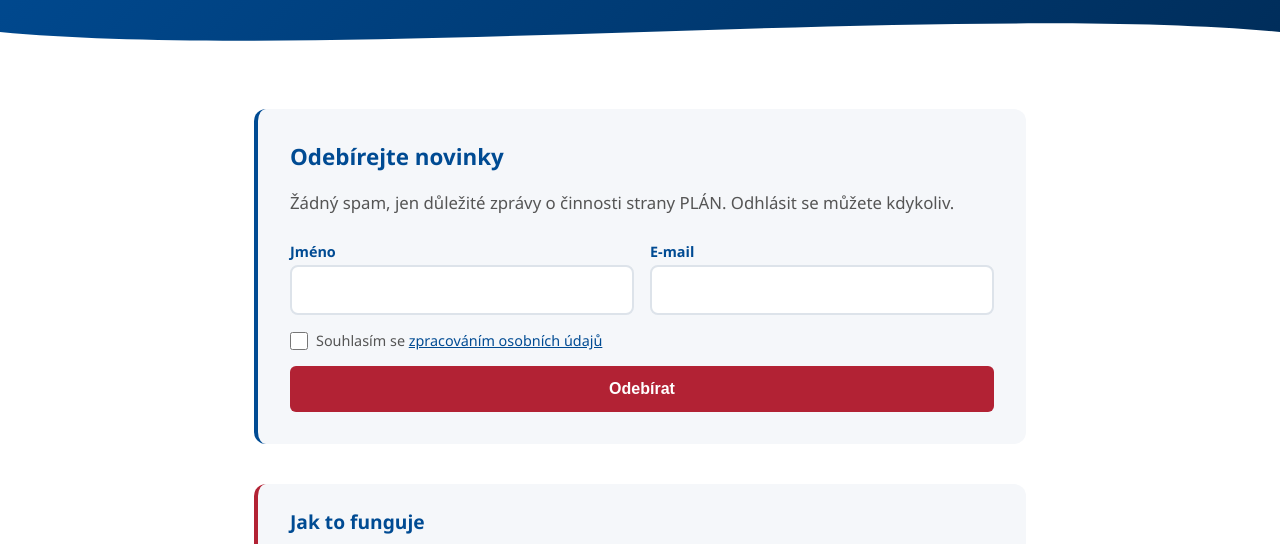
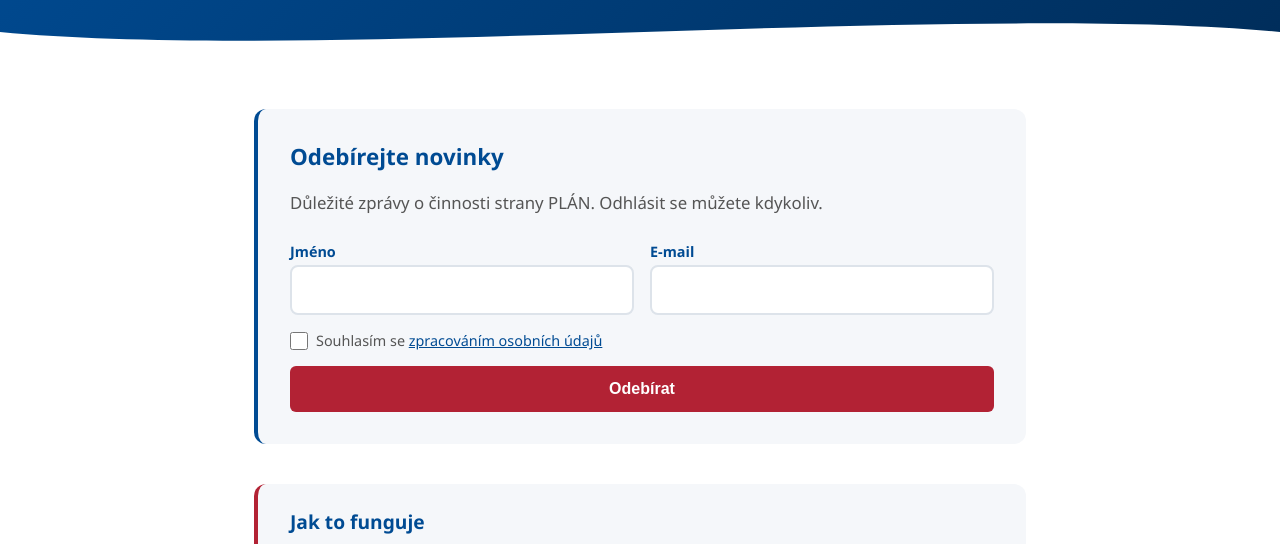
Before and after one commit to vbtronic/strana_plan, a plain HTML site: page newsletter.html in a window 1280 px wide. Shown: the part 197-741 px from the top of the page. Drawn offline with Linux system fonts and the light colour scheme.

Commit message:
Odstraněno žádný spam z newsletteru
Amp-Thread-ID: https://ampcode.com/threads/T-019cd985-96b5-7367-a95d-004310406a26
Co-authored-by: Amp <amp@ampcode.com>

```diff
--- a/newsletter.html
+++ b/newsletter.html
@@ -41,7 +41,7 @@
 <div class="page-content">
     <div class="program-block">
         <h2>Odebírejte novinky</h2>
-        <p style="margin-bottom: 1.5rem; color: var(--text-light);">Žádný spam, jen důležité zprávy o činnosti strany PLÁN. Odhlásit se můžete kdykoliv.</p>
+        <p style="margin-bottom: 1.5rem; color: var(--text-light);">Důležité zprávy o činnosti strany PLÁN. Odhlásit se můžete kdykoliv.</p>
         <!-- ZMĚNIT EMAIL: nahraďte adresu v action vaším novým emailem -->
         <form action="https://formsubmit.co/stranaplan@gmail.com" method="POST" class="contact-form">
             <input type="hidden" name="_subject" value="Nový odběratel newsletteru PLÁN">
```
